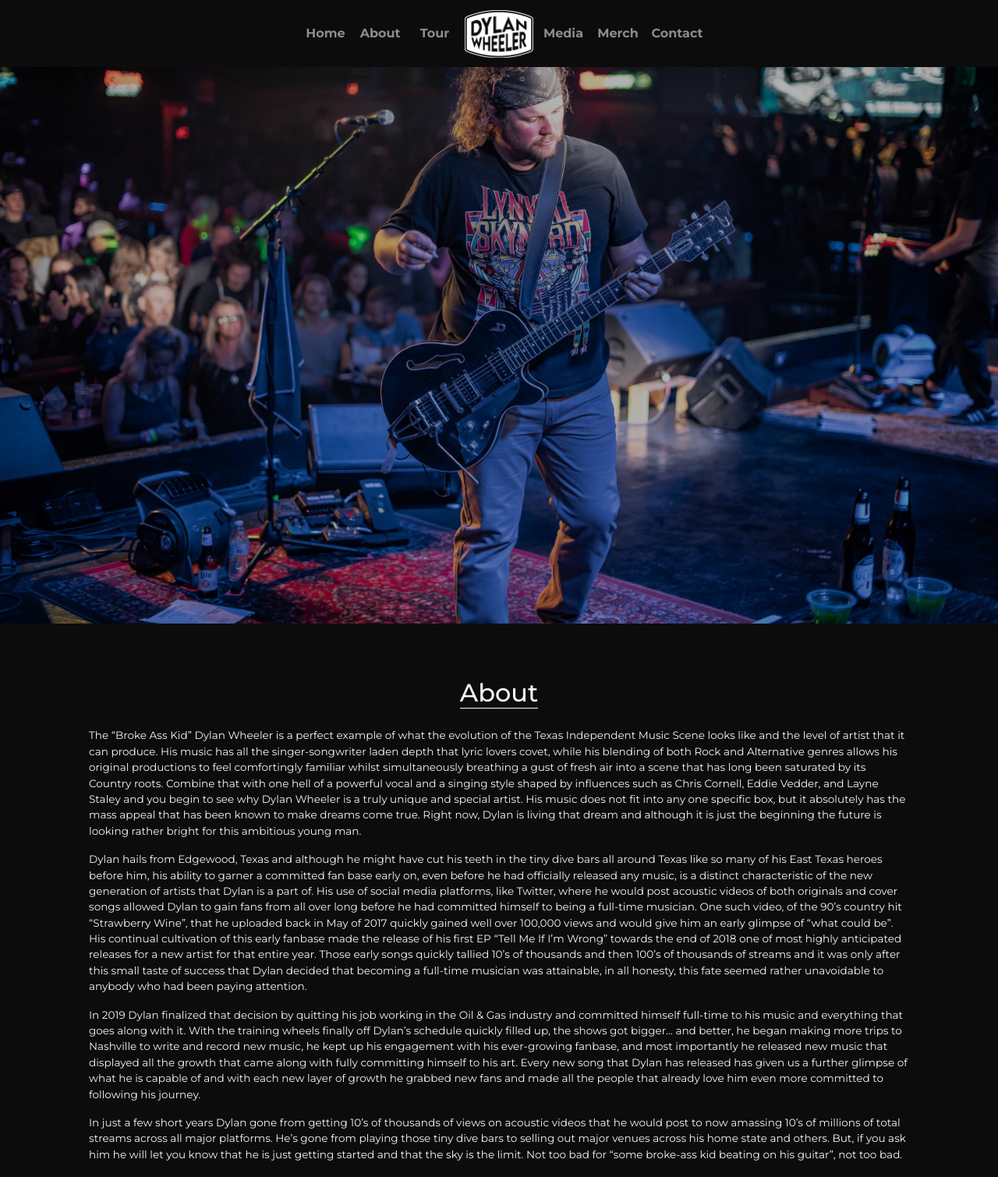
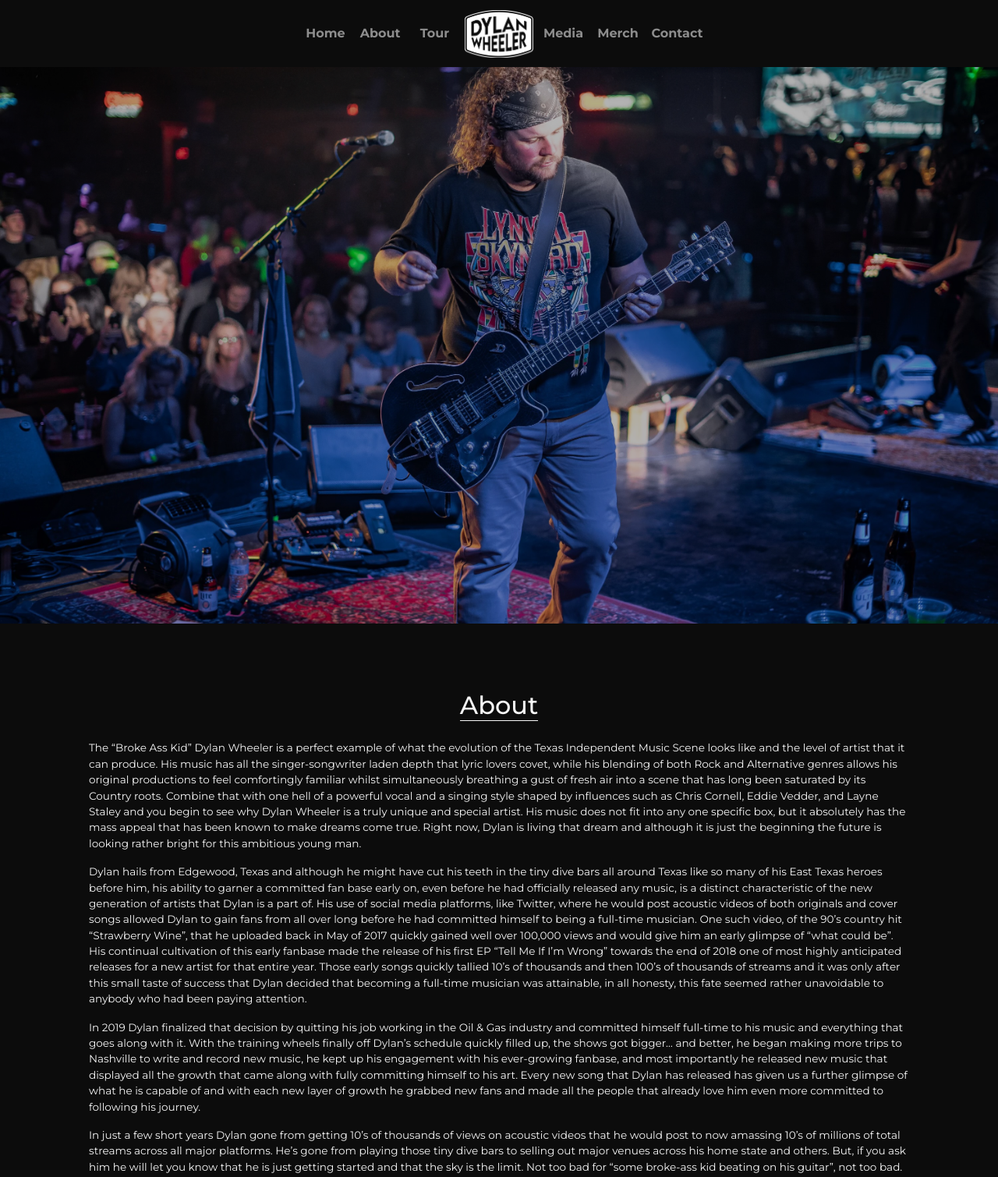
Before and after one commit to delaneyestrada/dylanwheeler, a website built with webpack: page src/index.html in a window 1280 px wide. Shown: the top 1510 px of the page at 78% size. Built offline with nearby package versions, Linux system fonts and the light colour scheme; a script that the page names is missing.

Commit message:
fix navbar height

```diff
--- a/src/scss/main.scss
+++ b/src/scss/main.scss
@@ -65,7 +65,7 @@ $secondary: $gray-600;
 // $danger: $red;
 $light: $gray-100;
 $dark: $dark;
-$navbar-height: 70px;
+$navbar-height: calc(70px + 1rem);
 
 body {
     background-color: $primary-bg;
@@ -78,7 +78,7 @@ body {
 }
 
 .navbar {
-    height: calc(#{$navbar-height} + 1rem);
+    height: $navbar-height;
     position: fixed;
     background-color: darken($dark, 5%);
 }
@@ -116,7 +116,8 @@ body {
     height: 100vh;
     background-image: url("../img/dylan-landscape.jpg");
     background-size: cover;
-    background-position: center;
+    background-position-x: center;
+    background-position-y: top;
     -webkit-filter: brightness(70%);
     filter: brightness(70%);
     z-index: -1;
```
